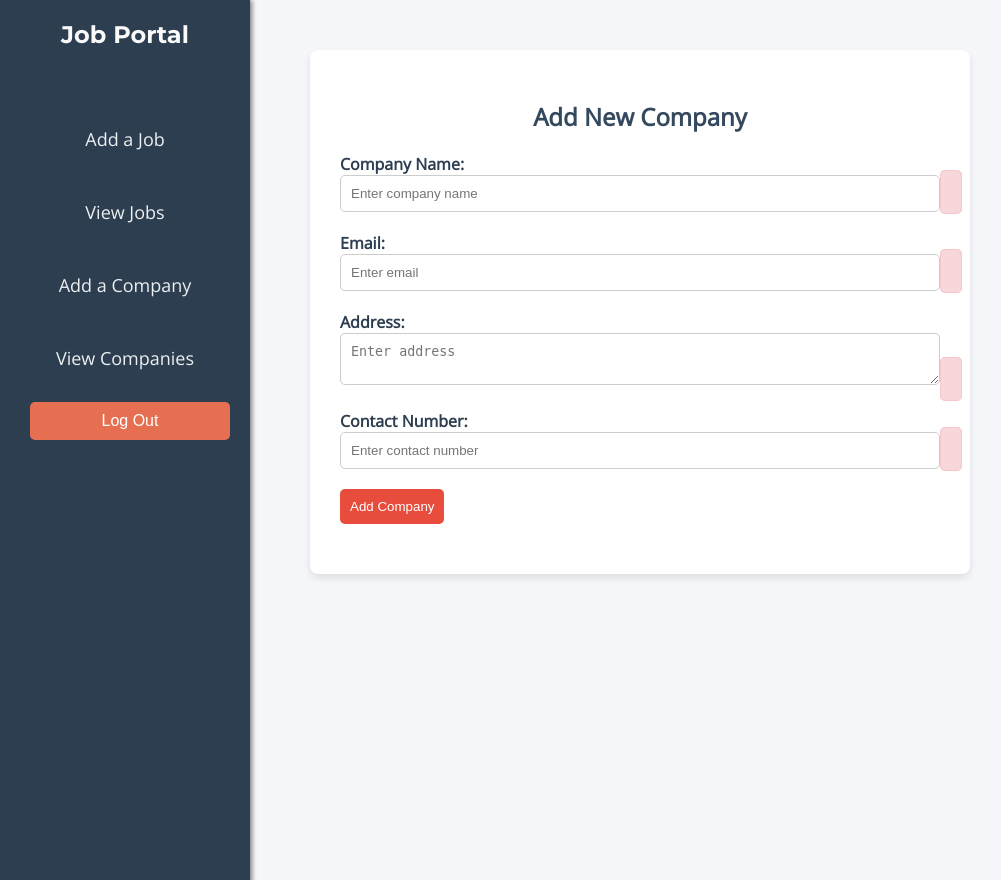
After one commit to YeharaDananjaya/Project-07---Job-Portal, a PHP site: page /add_company.php in a window 1280 px wide. The commit adds this page. Shown: the whole page, without its empty margins (0-1001 px from the left). Run offline with PHP 8.4, Linux system fonts and the light colour scheme; a user stored in the database is signed in.

Commit message:
commit 05

```diff
--- /dev/null
+++ b/src/add_company.php
@@ -0,0 +1,138 @@
+<?php
+// Start the session
+session_start();
+
+// Include your database connection file
+require('db.php'); // Ensure db.php sets up a MySQLi connection
+
+// Initialize variables for success and error messages
+$success = '';
+$error = '';
+
+// Handle company addition logic
+if ($_SERVER['REQUEST_METHOD'] == 'POST' && !isset($_POST['logout']))  {
+    // Sanitize and validate inputs
+    $company_name = filter_input(INPUT_POST, 'company_name', FILTER_SANITIZE_STRING);
+    $email = filter_input(INPUT_POST, 'email', FILTER_SANITIZE_EMAIL);
+    $address = filter_input(INPUT_POST, 'address', FILTER_SANITIZE_STRING);
+    $contact_number = filter_input(INPUT_POST, 'contact_number', FILTER_SANITIZE_STRING);
+
+    // Check if email already exists
+    $checkQuery = "SELECT * FROM companies WHERE email = ?";
+    $stmt = $con->prepare($checkQuery);
+    $stmt->bind_param("s", $email);
+    $stmt->execute();
+    $result = $stmt->get_result();
+
+    if ($result->num_rows > 0) {
+        $error = "Email already exists.";
+    } else {
+        // Insert new company into the database
+        $query = "INSERT INTO companies (company_name, email, address, contact_number) VALUES (?, ?, ?, ?)";
+        $stmt = $con->prepare($query);
+        $stmt->bind_param("ssss", $company_name, $email, $address, $contact_number);
+
+        if ($stmt->execute()) {
+            // Company added successfully
+            $success = "Company added successfully.";
+        } else {
+            $error = "Failed to add company. Please try again.";
+        }
+    }
+}
+?>
+
+<?php
+// Include sidebar
+include("sidebar.php");
+?>
+
+<!DOCTYPE html>
+<html lang="en">
+<head>
+    <meta charset="UTF-8">
+    <meta name="viewport" content="width=device-width, initial-scale=1.0">
+    <title>Add Company - Admin Panel</title>
+    <link rel="stylesheet" href="styles/addCompany.css"> <!-- External CSS for Add Company Form -->
+    <script>
+        function validateForm() {
+            const companyName = document.getElementById('company_name').value;
+            const email = document.getElementById('email').value;
+            const address = document.getElementById('address').value;
+            const contactNumber = document.getElementById('contact_number').value;
+
+            let isValid = true;
+
+            // Clear previous error messages
+            document.querySelectorAll('.error-message').forEach((elem) => {
+                elem.innerText = '';
+            });
+
+            // Validate Company Name
+            if (companyName.trim() === '') {
+                document.getElementById('company_name-error').innerText = 'Company name is required.';
+                isValid = false;
+            }
+
+            // Validate Email
+            const emailRegex = /^[^\s@]+@[^\s@]+\.[^\s@]+$/;
+            if (!emailRegex.test(email)) {
+                document.getElementById('email-error').innerText = 'Invalid email format.';
+                isValid = false;
+            }
+
+            // Validate Address
+            if (address.trim() === '') {
+                document.getElementById('address-error').innerText = 'Address is required.';
+                isValid = false;
+            }
+
+            // Validate Contact Number
+            if (contactNumber.trim() === '') {
+                document.getElementById('contact_number-error').innerText = 'Contact number is required.';
+                isValid = false;
+            }
+
+            return isValid; // Return the overall validity
+        }
+    </script>
+</head>
+<body>
+    <div class="add-company-container">
+        <h2>Add New Company</h2>
+
+        <!-- Display success or error message -->
+        <?php if ($success): ?>
+            <div class="success-message"><?php echo $success; ?></div>
+        <?php elseif ($error): ?>
+            <div class="error-message"><?php echo $error; ?></div>
+        <?php endif; ?>
+
+        <form action="" method="POST" class="add-company-form" onsubmit="return validateForm()">
+            <div class="form-group">
+                <label for="company_name">Company Name:</label>
+                <input type="text" id="company_name" name="company_name" placeholder="Enter company name" required>
+                <span class="error-message" id="company_name-error"></span>
+            </div>
+            <div class="form-group">
+                <label for="email">Email:</label>
+                <input type="email" id="email" name="email" placeholder="Enter email" required>
+                <span class="error-message" id="email-error"></span>
+            </div>
+            <div class="form-group">
+                <label for="address">Address:</label>
+                <textarea id="address" name="address" placeholder="Enter address" required></textarea>
+                <span class="error-message" id="address-error"></span>
+            </div>
+            <div class="form-group">
+                <label for="contact_number">Contact Number:</label>
+                <input type="text" id="contact_number" name="contact_number" placeholder="Enter contact number" required>
+                <span class="error-message" id="contact_number-error"></span>
+            </div>
+            <div class="form-group">
+                <button type="submit" class="btn-submit">Add Company</button>
+            </div>
+        </form>
+    </div>
+</body>
+</html>
--- a/src/login.php
+++ b/src/login.php
@@ -33,7 +33,7 @@ if ($_SERVER['REQUEST_METHOD'] == 'POST') {
                     // Successful login for admin
                     $_SESSION['email'] = $user['email'];
                     $_SESSION['type'] = $user['type']; // Store user type in session
-                    header("Location: viewCoaches.php"); // Redirect to admin dashboard
+                    header("Location: add_company.php"); // Redirect to admin dashboard
                     exit();
                 } else {
                     $error = "Invalid email or password";
--- a/src/sidebar.php
+++ b/src/sidebar.php
@@ -8,20 +8,32 @@ if (isset($_POST['logout'])) {
     header("Location: login.php"); // Redirect to login after logout
     exit();
 }
+
+// Start session if not already started
+if (session_status() === PHP_SESSION_NONE) {
+    session_start();
+}
+
+// Check if the user is logged in
+if (!isset($_SESSION['email'])) {
+    header("Location: login.php");
+    exit();
+}
 ?>
 <!DOCTYPE html>
 <html lang="en">
 <head>
     <meta charset="UTF-8">
     <meta name="viewport" content="width=device-width, initial-scale=1.0">
-    <title>Sidebar - Fitness Master</title>
-    <link rel="stylesheet" href="styles/sidebar.css"> <!-- External CSS for Sidebar -->
+    <title>Admin Dashboard - Job Portal</title>
+    <link href="https://fonts.googleapis.com/css2?family=Lato:wght@400&family=Montserrat:wght@700&family=Open+Sans:wght@400&display=swap" rel="stylesheet">
+
     <style>
         body {
             margin: 0;
             padding: 0;
-            font-family: 'Arial', sans-serif;
-            background-color: #f4f4f4;
+            font-family: 'Open Sans', sans-serif;
+            background-color: #FAFAFA; /* Light background */
         }
 
         .sidebar-container {
@@ -39,9 +51,11 @@ if (isset($_POST['logout'])) {
             transition: transform 0.3s ease;
         }
 
-        .sidebar-logo img {
-            width: 120px;
-            margin-bottom: 30px;
+        .sidebar-logo {
+            font-size: 24px;
+            font-family: 'Montserrat', sans-serif;
+            color: #FAFAFA; /* Light text color */
+            margin-bottom: 30px; /* Spacing below logo */
         }
 
         .sidebar-menu {
@@ -65,46 +79,14 @@ if (isset($_POST['logout'])) {
             align-items: center;
             padding: 15px;
             border-radius: 5px;
-            transition: background-color 0.3s ease, transform 0.2s ease;
+            transition: color 0.3s, background-color 0.3s, border 0.3s; /* Added border transition */
+            border: 2px solid transparent; /* Initial border state */
         }
 
-        .sidebar-menu li a:hover,
-        .sidebar-menu li a.active {
-            background-color: #3498db;
-            transform: scale(1.05);
-        }
+        .sidebar-menu li a:hover {
+            color: #e74c3c; /* Change text color on hover */
 
-        /* Dropdown Styles */
-        .dropdown-menu {
-            display: none;
-            list-style-type: none;
-            padding: 0;
-            margin: 0;
-            background-color: #34495e;
-            border-radius: 5px;
-            position: absolute;
-            left: 100%;
-            top: 0;
-            width: 200px;
-            z-index: 10;
-            opacity: 0;
-            transition: opacity 0.3s ease;
-        }
-
-        .dropdown-menu.show {
-            display: block;
-            opacity: 1;
-        }
-
-        .dropdown-menu li a {
-            padding: 10px;
-            text-align: left;
-            display: block;
-            transition: background-color 0.3s ease;
-        }
-
-        .dropdown-menu li a:hover {
-            background-color: #2980b9;
+            border: 2px solid #e74c3c; /* Border color on hover */
         }
 
         /* Logout Button */
@@ -117,9 +99,10 @@ if (isset($_POST['logout'])) {
             cursor: pointer;
             font-size: 16px;
             transition: background-color 0.3s ease;
-            width: 100%;
+            width: 80%;
             text-align: center;
             margin-top: auto; /* Align at the bottom */
+            margin-left: 30px;
         }
 
         .logout-button:hover {
@@ -129,32 +112,12 @@ if (isset($_POST['logout'])) {
 </head>
 <body>
     <div class="sidebar-container">
-        <div class="sidebar-logo">
-            <img src="images/logo.png" alt="Fitness Master Logo">
-        </div>
+        <div class="sidebar-logo">Job Portal</div> <!-- Updated Logo -->
         <ul class="sidebar-menu">
-            <li class="dropdown">
-                <a href="#" class="dropdown-toggle">Packages</a>
-                <ul class="dropdown-menu">
-                    <li><a href="addPackage.php">Add Packages</a></li>
-                    <li><a href="viewPackages.php">View Packages</a></li>
-                </ul>
-            </li>
-            <li class="dropdown">
-                <a href="#" class="dropdown-toggle">Coaches</a>
-                <ul class="dropdown-menu">
-                    <li><a href="addCoach.php">Add Coaches</a></li>
-                    <li><a href="viewCoaches.php">View Coaches</a></li>
-                </ul>
-            </li>
-            <li class="dropdown">
-                <a href="#" class="dropdown-toggle">Diets</a>
-                <ul class="dropdown-menu">
-                    <li><a href="addDiet_plans.php">Add Diets</a></li>
-                    <li><a href="manageDiet_plans.php">View Diets</a></li>
-                </ul>
-            </li>
-            <li><a href="feedback.php">Feedbacks</a></li>
+            <li><a href="addJob.php">Add a Job</a></li>
+            <li><a href="viewJobs.php">View Jobs</a></li>
+            <li><a href="addCompany.php">Add a Company</a></li>
+            <li><a href="viewCompanies.php">View Companies</a></li>
             <li>
                 <form id="logoutForm" action="" method="POST" style="display: inline;">
                     <button type="submit" name="logout" class="logout-button" onclick="return confirmLogout()">Log Out</button>
@@ -164,24 +127,6 @@ if (isset($_POST['logout'])) {
     </div>
 
     <script>
-        // JavaScript for dropdown toggle
-        document.querySelectorAll('.dropdown-toggle').forEach(item => {
-            item.addEventListener('click', event => {
-                event.preventDefault(); // Prevent default anchor click behavior
-                const dropdownMenu = item.nextElementSibling;
-                dropdownMenu.classList.toggle('show');
-            });
-        });
-
-        // Close dropdown when clicking outside
-        window.addEventListener('click', function(e) {
-            if (!e.target.matches('.dropdown-toggle')) {
-                document.querySelectorAll('.dropdown-menu').forEach(menu => {
-                    menu.classList.remove('show');
-                });
-            }
-        });
-
         // Confirmation for logout
         function confirmLogout() {
             return confirm("Are you sure you want to log out?");
--- /dev/null
+++ b/src/styles/addCompany.css
@@ -0,0 +1,89 @@
+body {
+  background-color: #f5f7fa;
+  font-family: "Open Sans", sans-serif;
+  margin: 0;
+  padding: 0;
+}
+
+.add-company-container {
+  max-width: 600px;
+  margin: 50px auto;
+  padding: 30px;
+  background-color: white;
+  border-radius: 8px;
+  box-shadow: 0 4px 8px rgba(0, 0, 0, 0.1);
+}
+
+h2 {
+  text-align: center;
+  color: #34495e;
+}
+
+.success-message {
+  background-color: #d4edda;
+  color: #155724;
+  border: 1px solid #c3e6cb;
+  border-radius: 5px;
+  padding: 10px;
+  margin-bottom: 15px;
+}
+
+.error-message {
+  background-color: #f8d7da;
+  color: #721c24;
+  border: 1px solid #f5c6cb;
+  border-radius: 5px;
+  padding: 10px;
+  margin-bottom: 15px;
+}
+
+.add-company-form {
+  display: flex;
+  flex-direction: column;
+}
+
+.form-group {
+  margin-bottom: 20px;
+}
+
+label {
+  margin-bottom: 5px;
+  font-weight: bold;
+  color: #2c3e50;
+}
+
+input[type="text"],
+input[type="email"],
+textarea {
+  padding: 10px;
+  border: 1px solid #ccc;
+  border-radius: 5px;
+  transition: border-color 0.3s;
+  width: 100%;
+  box-sizing: border-box; /* Ensure padding and border are included in the element's total width */
+}
+
+input:focus,
+textarea:focus {
+  border-color: #e74c3c;
+  outline: none;
+}
+
+textarea {
+  resize: vertical; /* Allow vertical resizing */
+}
+
+.btn-submit {
+  background-color: #e74c3c;
+  color: white;
+  border: none;
+  padding: 10px;
+  border-radius: 5px;
+  cursor: pointer;
+  transition: background-color 0.3s, transform 0.2s;
+}
+
+.btn-submit:hover {
+  background-color: #c0392b;
+  transform: scale(1.05);
+}
```
Also changed, not shown: src/profile.php (+45 -6 lines).
